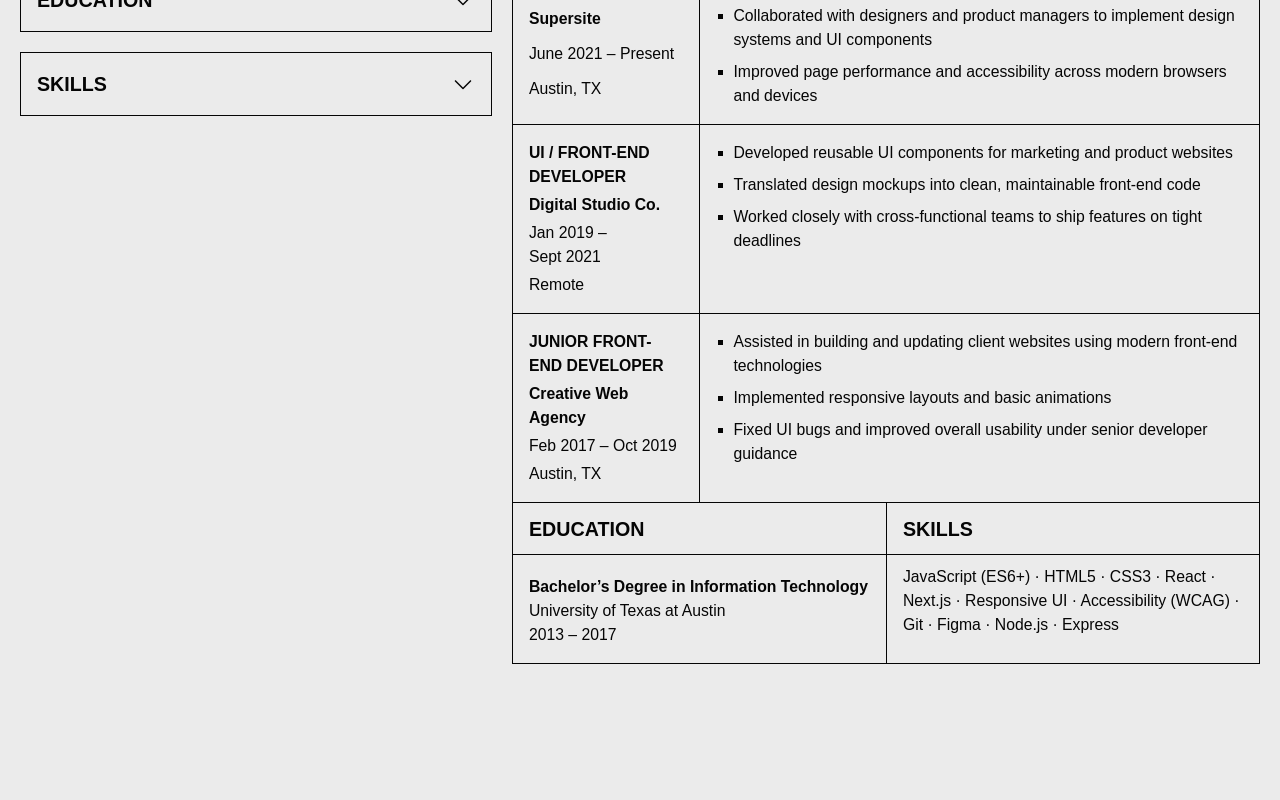
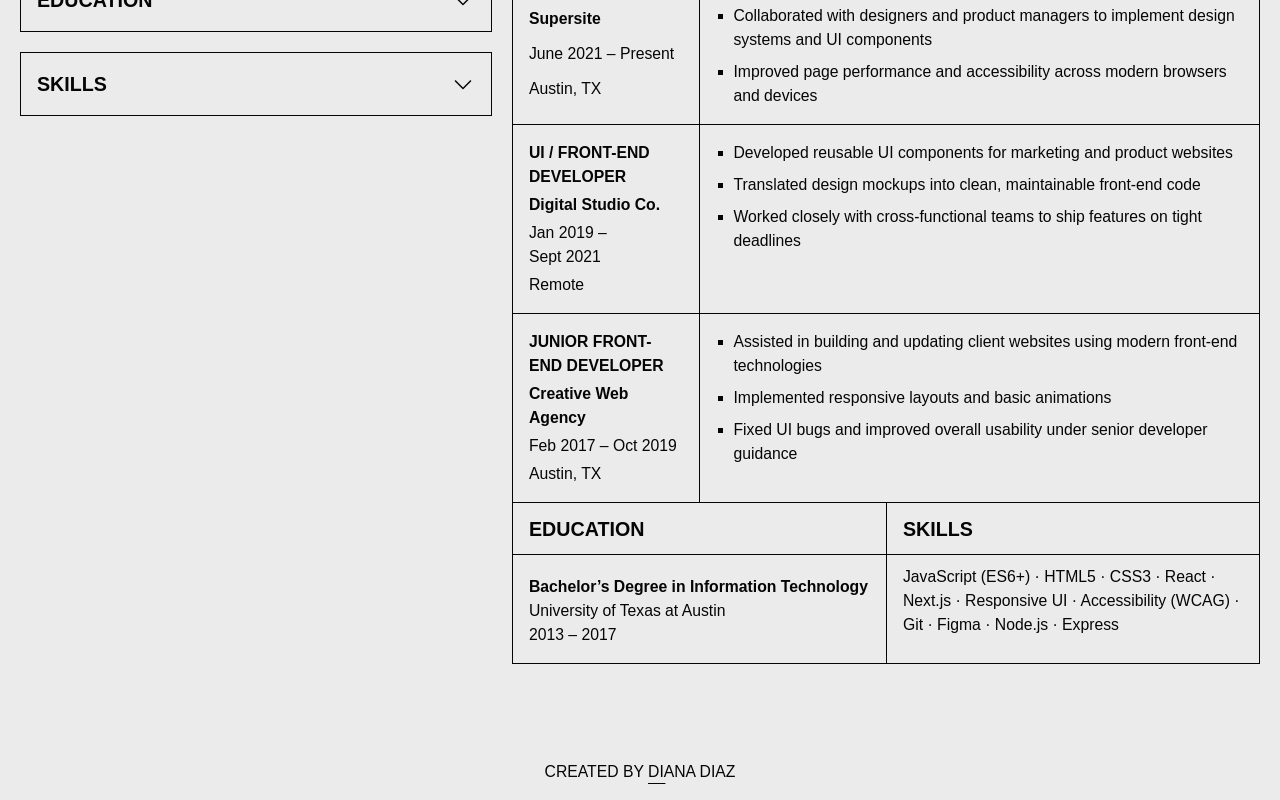
Before and after one commit to dee-diaz/cv-application, a React (Vite) app: page / in a window 1280 px wide. Shown: the part 798-1598 px from the top of the page. Built offline with nearby package versions, Linux system fonts and the light colour scheme; a web font is replaced by a local one.

Commit message:
feat: add Footer to the CV

```diff
--- a/src/App.css
+++ b/src/App.css
@@ -1,7 +1,3 @@
-#root {
-  padding-bottom: 8rem;
-}
-
 .container {
   width: 100%;
   max-width: 1440px;
--- a/src/App.jsx
+++ b/src/App.jsx
@@ -13,6 +13,7 @@ import {
   FIELDS_SKILLS,
   FORM_BLOCKS,
 } from './config/cvForm.js';
+import Footer from './components/Footer/Footer.jsx';
 
 function App() {
   return (
@@ -47,6 +48,7 @@ function App() {
           <Cv />
         </Layout>
       </Layout>
+      <Footer />
     </div>
   );
 }
```
